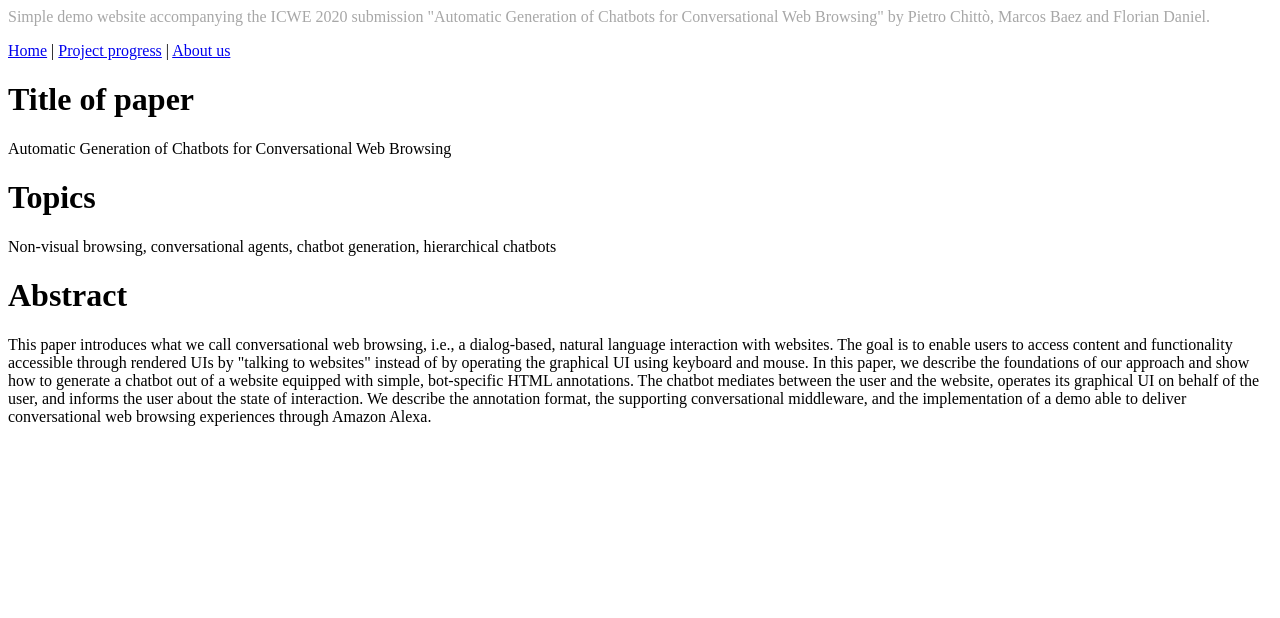
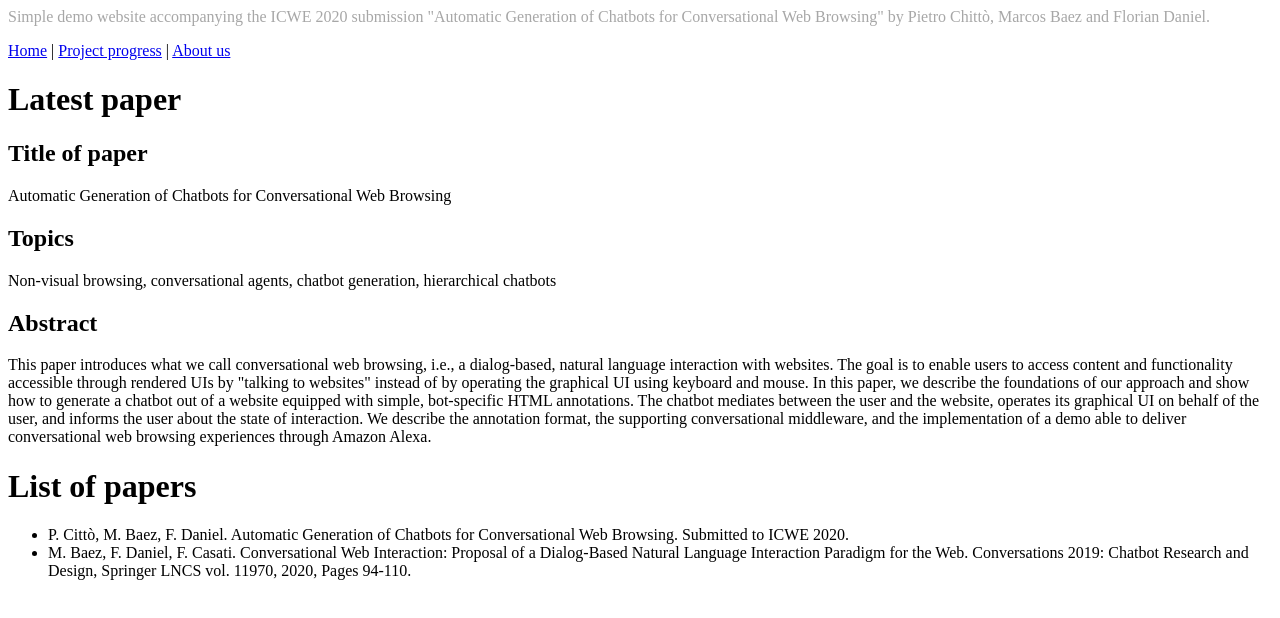
Before and after one commit to PietroChitto/ICWE2020DemoSite, a plain HTML site: page index.html in a window 1280 px wide. Drawn offline with Linux system fonts and the light colour scheme.

Commit message:
allineamento del sito alla figura 2 del paper

```diff
--- a/index.html
+++ b/index.html
@@ -24,29 +24,39 @@
 
 		<p id="navigation">
 				<a href="index.html">Home</a> |
-				<a bot-intent="progress_link" bot-intent-desc="Tell you the phases of the project" bot-type="link" bot-keys="phases, steps, progress" href="project.html?">Project progress</a> |
-				<a bot-intent="researcher_link" bot-intent-desc="Tell you some information about the researchers involved" bot-type="link" bot-keys="researchers, authors, contributors" href="researcher.html">About us</a>
+				<a bot-intent="progress" bot-intent-desc="Tell you the phases of the project" bot-type="link" bot-keys="phases, steps, progress" href="project.html?">Project progress</a> |
+				<a bot-intent="about" bot-intent-desc="Tell you some information about the researchers involved" bot-type="link" bot-keys="researchers, authors, contributors, team members" href="researcher.html">About us</a>
 		</p>
 
-		<div id="container" bot-intent="paper_info" bot-intent-desc="Tell you information about the paper" bot-keys="info, information, info of the project, info about the project, info about the paper">
+		<div id="container" bot-intent="lastest_paper" bot-intent-desc="Tell you information about the paper" bot-keys="lastest paper, last paper, paper">
+
+			<h1>Latest paper</h1>
 
 			<div bot-intent="paper_info_title" bot-type="reader" bot-intent-desc="Tell you the title of the paper" bot-keys="title">
-				<h1 bot-attribute="title">Title of paper</h1>
+				<h2 bot-attribute="title">Title of paper</h2>
 				<p bot-attribute="paragraph">Automatic Generation of Chatbots for Conversational Web Browsing
 				</p>
 			</div>
 
 			<div bot-intent="paper_info_topics" bot-type="reader" bot-intent-desc="Tell you the topics of the paper" bot-keys="topics">
-				<h1 bot-attribute="title">Topics</h1>
+				<h2 bot-attribute="title">Topics</h2>
 				<p bot-attribute="paragraph">Non-visual browsing, conversational agents, chatbot generation, hierarchical chatbots</p>
 			</div>
 
 			<div bot-intent="paper_info_abstract" bot-type="reader" bot-intent-desc="Tell you a summary of the paper" bot-keys="abstract, summary">
-				<h1 bot-attribute="title">Abstract</h1>
+				<h2 bot-attribute="title">Abstract</h2>
 				<p bot-attribute="paragraph">
 					This paper introduces what we call conversational web browsing, i.e., a dialog-based, natural language interaction with websites. The goal is to enable users to access content and functionality accessible through rendered UIs by "talking to websites" instead of by operating the graphical UI using keyboard and mouse. In this paper, we describe the foundations of our approach and show how to generate a chatbot out of a website equipped with simple, bot-specific HTML annotations. The chatbot mediates between the user and the website, operates its graphical UI on behalf of the user, and informs the user about the state of interaction. We describe the annotation format, the supporting conversational middleware, and the implementation of a demo able to deliver conversational web browsing experiences through Amazon Alexa. </p>
 			</div>
 
+		</div>
+
+		<div id="container" bot-intent="paper_list" bot-intent-desc="Tell you the list of papers published by the project" bot-keys="papers, list of papers, publications, list of publications">
+			<h1 bot-attribute="title">List of papers</h1>
+			<ul bot-attribute="list">
+				<li bot-attribute="list-item">P. Cittò, M. Baez, F. Daniel. Automatic Generation of Chatbots for Conversational Web Browsing. Submitted to ICWE 2020.</li>
+				<li bot-attribute="list-item">M. Baez, F. Daniel, F. Casati. Conversational Web Interaction: Proposal of a Dialog-Based Natural Language Interaction Paradigm for the Web. Conversations 2019: Chatbot Research and Design, Springer LNCS vol. 11970, 2020, Pages 94-110.</li>
+			</ul>
 		</div>
 
 	</div>
```
Also changed, not shown: project.html (+3 -3 lines), researcher.html (+3 -3 lines).
